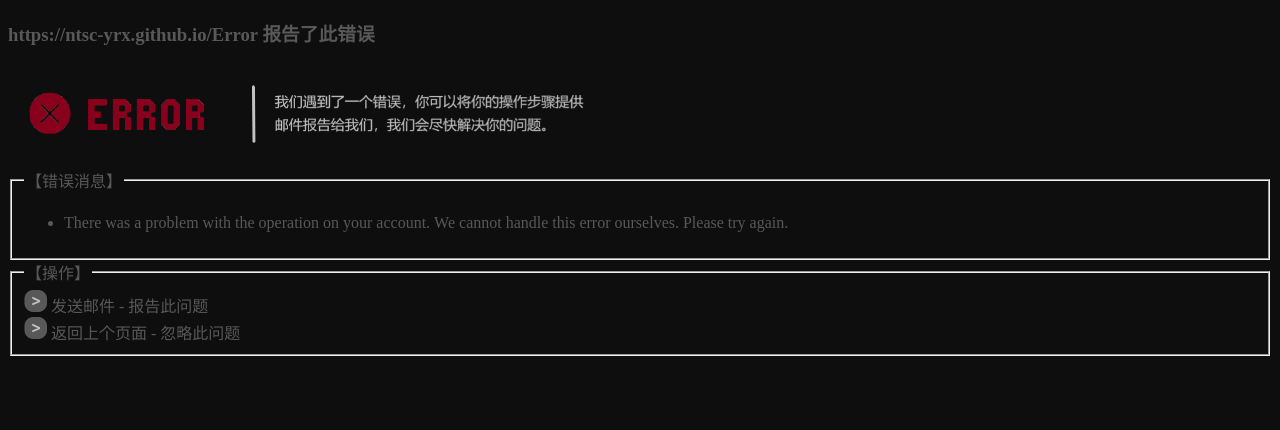
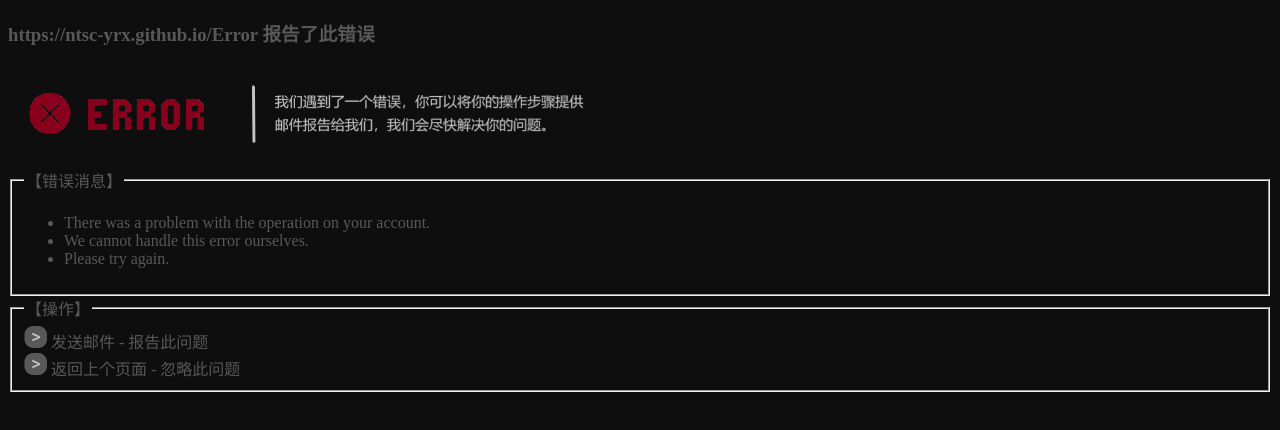
Before and after one commit to Ntsc-Yrx/empty6, a plain HTML site: page index.html in a window 1280 px wide. Drawn offline with Linux system fonts and the light colour scheme.

Commit message:
Update index.html

```diff
--- a/index.html
+++ b/index.html
@@ -11,7 +11,9 @@
 <fieldset>
   <legend>【错误消息】</legend>
 	<ul>
-	  <li>There was a problem with the operation on your account.&nbsp;We cannot handle this error ourselves.&nbsp;Please try again.&nbsp; </li>
+	  <li>There was a problem with the operation on your account. </li>
+	  <li>We cannot handle this error ourselves.</li>
+		<li>Please try again.</li>
     </ul>
   </fieldset>
 	<fieldset>
```
